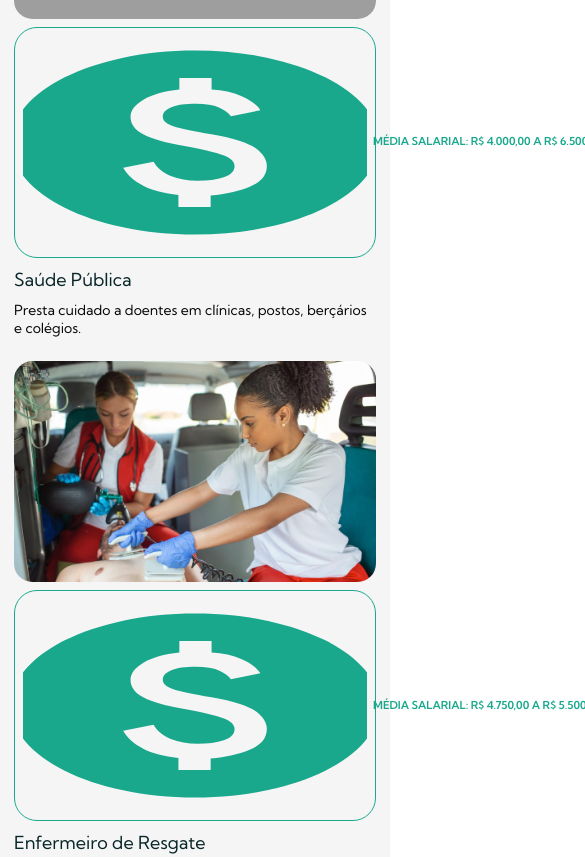
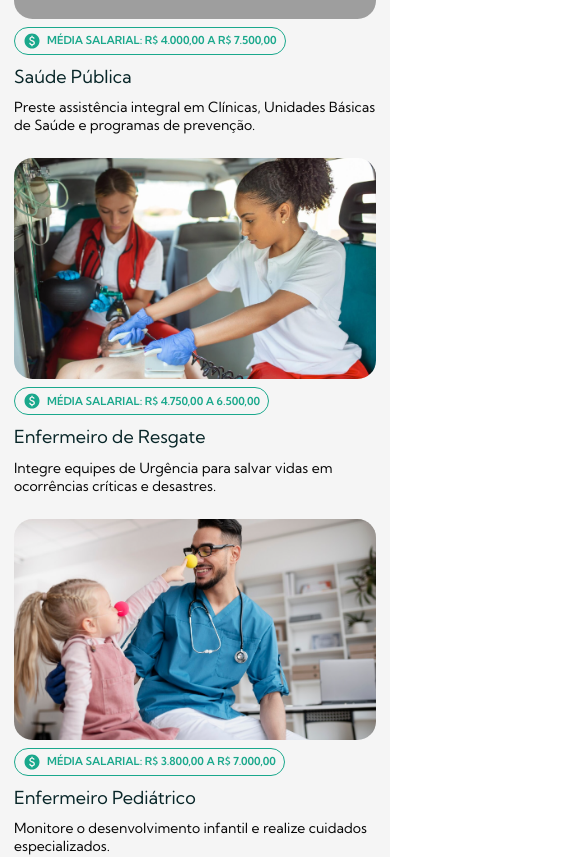
Before and after one commit to martinlofranodeoliveira/faculdadedeenfermagem.com.br, a React (Vite) app: page / in a window 390 px wide. Shown: the part 3019-3876 px from the top of the page, 585 px wide, since content can reach past the window. Built offline with nearby package versions, Linux system fonts and the light colour scheme; no server answers; grey boxes are pictures that could not be loaded.

Commit message:
fix: corrige flag salarial e layout da secao mercado

```diff
--- a/src/landing/components/MarketSection.tsx
+++ b/src/landing/components/MarketSection.tsx
@@ -2,24 +2,25 @@ const marketCards = [
   {
     image: '/landing/mercado-card-1.jpg',
     alt: 'Atendimento em saúde pública com profissional de enfermagem e família',
-    salary: 'MÉDIA SALARIAL: R$ 4.000,00 A R$ 6.500,00',
+    salary: 'MÉDIA SALARIAL: R$ 4.000,00 A R$ 7.500,00',
     title: 'Saúde Pública',
-    description: 'Presta cuidado a doentes em clínicas, postos, berçários e colégios.',
+    description:
+      'Preste assistência integral em Clínicas, Unidades Básicas de Saúde e programas de prevenção.',
   },
   {
     image: '/landing/mercado-card-2.png',
     alt: 'Equipe de enfermagem atuando em resgate e primeiros socorros',
-    salary: 'MÉDIA SALARIAL: R$ 4.750,00 A R$ 5.500,00',
+    salary: 'MÉDIA SALARIAL: R$ 4.750,00 A 6.500,00',
     title: 'Enfermeiro de Resgate',
     description:
-      'Integra grupos de resgate de pessoas feridas em ocorrências ou em desastres coletivos.',
+      'Integre equipes de Urgência para salvar vidas em ocorrências críticas e desastres.',
   },
   {
     image: '/landing/mercado-card-3.png',
     alt: 'Enfermeiro pediátrico em atendimento infantil',
-    salary: 'MÉDIA SALARIAL: R$ 3.800,00 A R$ 6.000,00',
+    salary: 'MÉDIA SALARIAL: R$ 3.800,00 A R$ 7.000,00',
     title: 'Enfermeiro Pediátrico',
-    description: 'Monitora e analisa a evolução e o progresso infantil.',
+    description: 'Monitore o desenvolvimento infantil e realize cuidados especializados.',
   },
 ]
 
@@ -32,7 +33,7 @@ export function MarketSection() {
         <div className="lp-market__grid">
           {marketCards.map((card) => (
             <article key={card.image} className="lp-market__card">
-              <img src={card.image} alt={card.alt} width={392} height={240} />
+              <img className="lp-market__cover" src={card.image} alt={card.alt} width={392} height={240} />
               <div className="lp-market__salary">
                 <img
                   className="lp-market__salary-icon"
--- a/src/landing/landing.css
+++ b/src/landing/landing.css
@@ -1025,7 +1025,7 @@
 }
 
 .lp-market {
-  background: #f5f5f5;
+  background: #ffffff;
   padding: 45px 0 40px;
 }
 
@@ -1060,7 +1060,7 @@
   gap: 12px;
 }
 
-.lp-market__card img {
+.lp-market__cover {
   width: 100%;
   height: 240px;
   display: block;
@@ -2785,7 +2785,7 @@
     gap: 8px;
   }
 
-  .lp-market__card img {
+  .lp-market__cover {
     height: 221px;
     border-radius: 18.418px;
     object-fit: cover;
```
